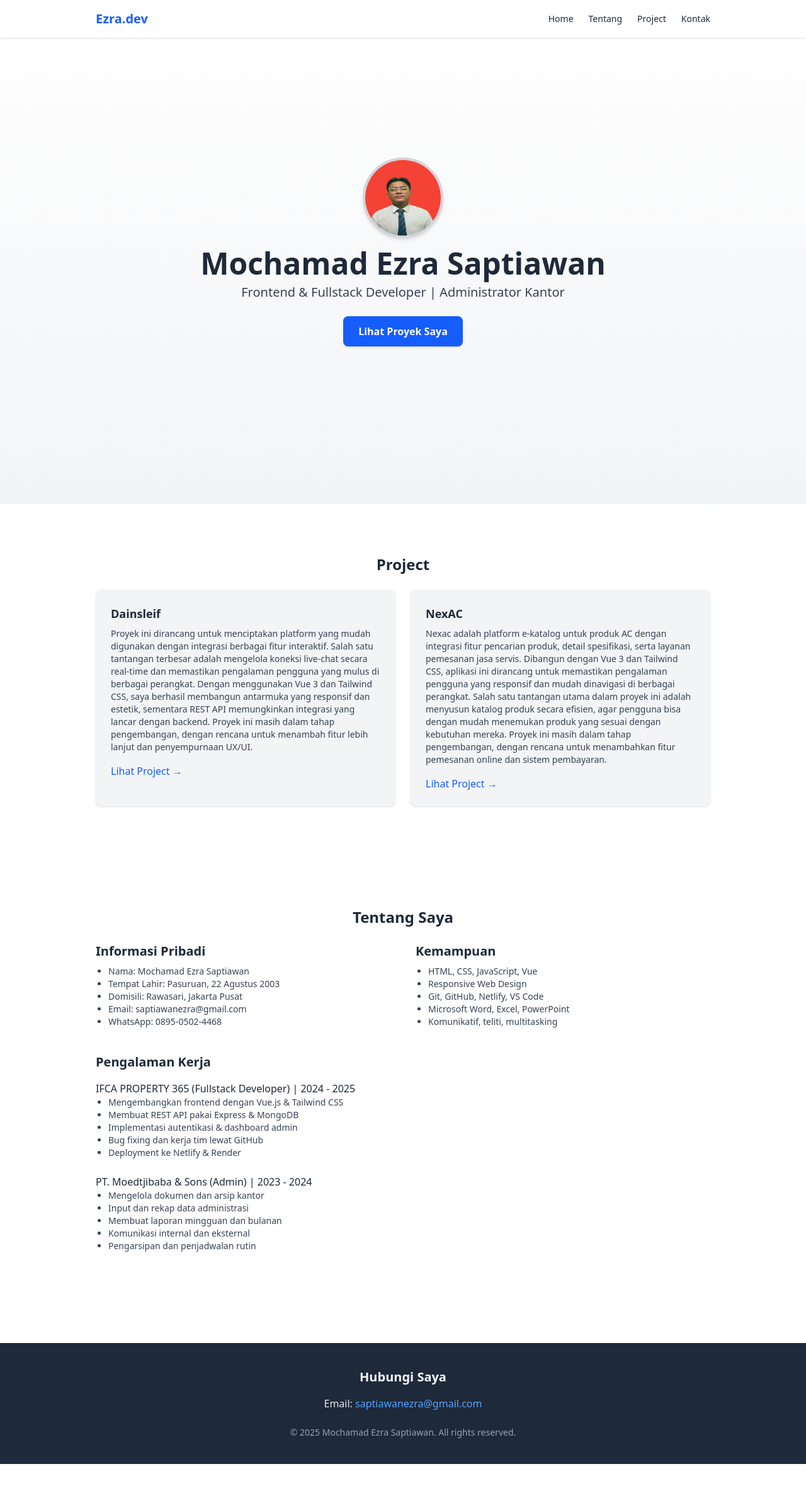
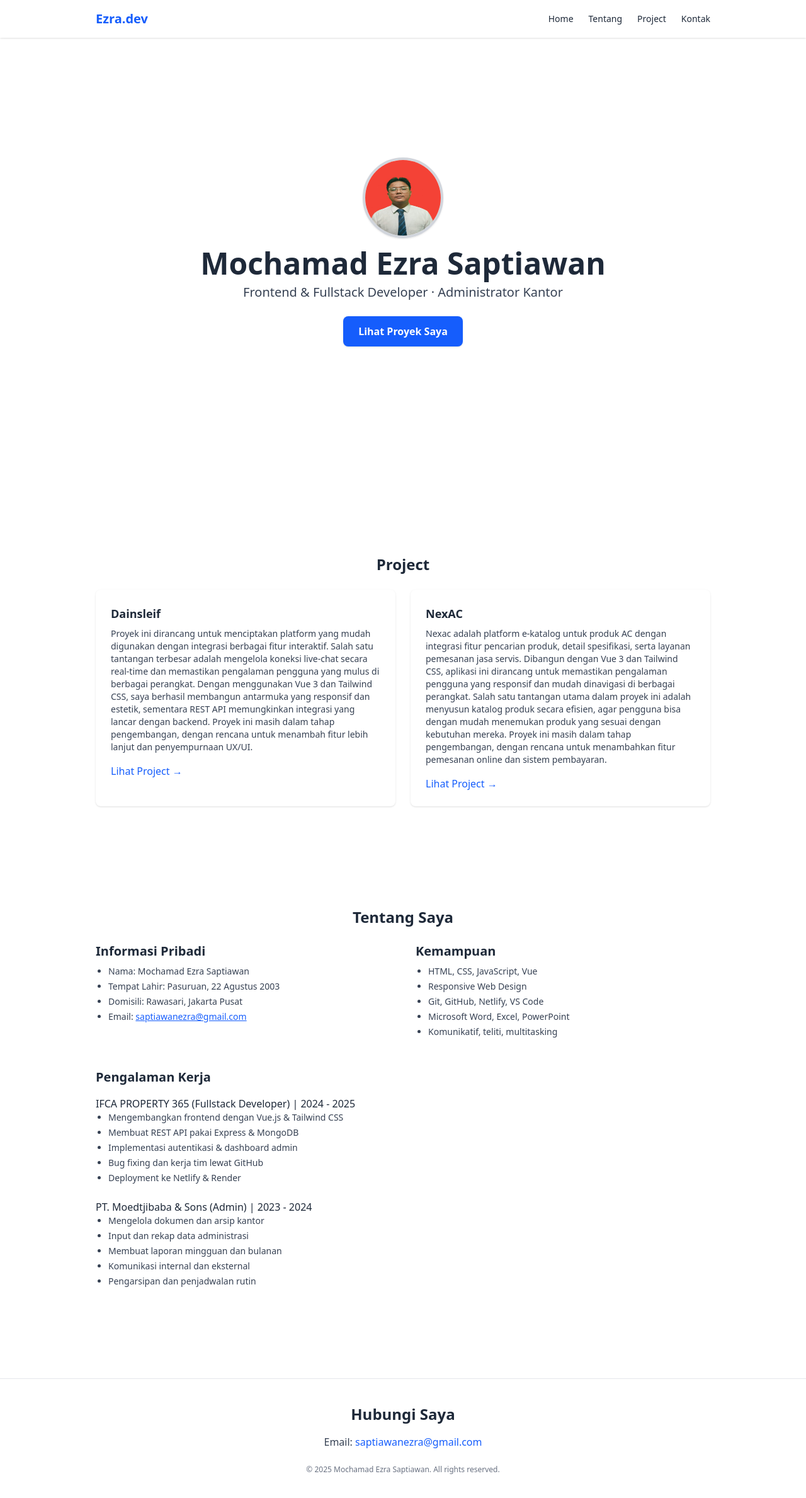
Before and after one commit to kingslayer902/portoflio, a Vue app: page / in a window 1280 px wide. Shown: the top 2378 px of the page at 63% size. Before the commit the page ends 2324 px from the top, so only its background shows below. Built offline with nearby package versions, Linux system fonts and the light colour scheme.

Commit message:
Update konten dan gaya komponen About, Footer, Hero, Navbar, dan Project Section

```diff
--- a/src/components/AboutSection.vue
+++ b/src/components/AboutSection.vue
@@ -3,19 +3,26 @@
     <h2 class="text-2xl font-bold mb-6 text-center">Tentang Saya</h2>
 
     <div class="grid md:grid-cols-2 gap-10">
+      <!-- Informasi Pribadi -->
       <div>
         <h3 class="text-xl font-semibold mb-2">Informasi Pribadi</h3>
-        <ul class="list-disc ml-5 text-sm text-gray-700">
+        <ul class="list-disc ml-5 text-sm text-gray-700 space-y-1">
           <li>Nama: Mochamad Ezra Saptiawan</li>
           <li>Tempat Lahir: Pasuruan, 22 Agustus 2003</li>
           <li>Domisili: Rawasari, Jakarta Pusat</li>
-          <li>Email: saptiawanezra@gmail.com</li>
-          <li>WhatsApp: 0895-0502-4468</li>
+          <li>
+            Email:
+            <a href="mailto:saptiawanezra@gmail.com" class="text-blue-600 underline">
+              saptiawanezra@gmail.com
+            </a>
+          </li>
         </ul>
       </div>
+
+      <!-- Kemampuan -->
       <div>
         <h3 class="text-xl font-semibold mb-2">Kemampuan</h3>
-        <ul class="list-disc ml-5 text-sm text-gray-700">
+        <ul class="list-disc ml-5 text-sm text-gray-700 space-y-1">
           <li>HTML, CSS, JavaScript, Vue</li>
           <li>Responsive Web Design</li>
           <li>Git, GitHub, Netlify, VS Code</li>
@@ -25,12 +32,13 @@
       </div>
     </div>
 
-    <div class="mt-10">
+    <!-- Pengalaman Kerja -->
+    <div class="mt-12">
       <h3 class="text-xl font-semibold mb-4">Pengalaman Kerja</h3>
 
       <div class="mb-6">
         <p class="font-medium">IFCA PROPERTY 365 (Fullstack Developer) | 2024 - 2025</p>
-        <ul class="list-disc ml-5 text-sm text-gray-700">
+        <ul class="list-disc ml-5 text-sm text-gray-700 space-y-1">
           <li>Mengembangkan frontend dengan Vue.js & Tailwind CSS</li>
           <li>Membuat REST API pakai Express & MongoDB</li>
           <li>Implementasi autentikasi & dashboard admin</li>
@@ -41,7 +49,7 @@
 
       <div>
         <p class="font-medium">PT. Moedtjibaba & Sons (Admin) | 2023 - 2024</p>
-        <ul class="list-disc ml-5 text-sm text-gray-700">
+        <ul class="list-disc ml-5 text-sm text-gray-700 space-y-1">
           <li>Mengelola dokumen dan arsip kantor</li>
           <li>Input dan rekap data administrasi</li>
           <li>Membuat laporan mingguan dan bulanan</li>
--- a/src/components/FooterSection.vue
+++ b/src/components/FooterSection.vue
@@ -1,19 +1,19 @@
 <template>
-  <footer class="bg-gray-800 text-white py-10 px-6 mt-16" id="footer">
+  <footer class="bg-white text-gray-700 py-10 px-6 mt-16 border-t border-gray-200" id="footer">
     <div class="max-w-4xl mx-auto text-center">
-      <h3 class="text-xl font-semibold mb-4 text-gray-100">Hubungi Saya</h3>
+      <h3 class="text-2xl font-semibold mb-4 text-gray-800">Hubungi Saya</h3>
 
-      <p class="mb-2 text-gray-200">
+      <p class="mb-2 text-sm sm:text-base">
         Email:
         <a
           href="mailto:saptiawanezra@gmail.com"
-          class="text-blue-400 hover:underline"
+          class="text-blue-600 hover:underline"
         >
           saptiawanezra@gmail.com
         </a>
       </p>
 
-      <p class="mt-6 text-sm text-gray-400">
+      <p class="mt-6 text-xs text-gray-500">
         &copy; 2025 Mochamad Ezra Saptiawan. All rights reserved.
       </p>
     </div>
--- a/src/components/HeroSection.vue
+++ b/src/components/HeroSection.vue
@@ -1,22 +1,22 @@
 <template>
   <section
     id="hero"
-    class="min-h-screen flex flex-col items-center justify-center text-center p-6 bg-gradient-to-b from-white to-gray-100"
+    class="min-h-screen flex flex-col items-center justify-center text-center p-6 bg-white"
   >
     <img
       src="/ezra.jpg"
       alt="Foto Ezra"
-      class="w-32 h-32 rounded-full border-4 border-gray-300 shadow-md mb-4 animate-fade-in"
+      class="w-32 h-32 rounded-full border-4 border-gray-300 shadow mb-4 animate-fade-in"
     />
     <h1 class="text-3xl md:text-5xl font-bold mb-2 text-gray-800 animate-slide-in">
       Mochamad Ezra Saptiawan
     </h1>
     <p class="text-lg md:text-xl text-gray-700 animate-fade-in delay-200">
-      Frontend & Fullstack Developer | Administrator Kantor
+      Frontend & Fullstack Developer · Administrator Kantor
     </p>
     <a
       href="#projects"
-      class="mt-6 inline-block px-6 py-3 bg-blue-600 text-white font-semibold rounded-lg shadow hover:bg-blue-700 transition-all animate-fade-in delay-300"
+      class="mt-6 inline-block px-6 py-3 bg-blue-600 text-white font-semibold rounded-lg shadow hover:bg-blue-700 hover:scale-105 transition-all duration-300 animate-fade-in delay-300"
     >
       Lihat Proyek Saya
     </a>
--- a/src/components/Navbar.vue
+++ b/src/components/Navbar.vue
@@ -1,5 +1,5 @@
 <template>
-  <header class="fixed top-0 left-0 w-full bg-white shadow z-50 transition-colors duration-300">
+  <header class="fixed top-0 left-0 w-full bg-white/90 backdrop-blur shadow z-50 transition duration-300">
     <nav class="max-w-5xl mx-auto px-6 py-4 flex justify-between items-center" aria-label="Navigasi utama">
       <h1 class="text-xl font-bold text-blue-600">Ezra.dev</h1>
 
@@ -17,22 +17,22 @@
         </svg>
       </button>
 
-      <!-- Menu Navigasi Desktop -->
+      <!-- Menu Desktop -->
       <ul class="hidden md:flex space-x-6 text-sm font-medium text-gray-800">
-        <li><a href="#hero" class="hover:text-blue-600 transition cursor-pointer">Home</a></li>
-        <li><a href="#about" class="hover:text-blue-600 transition cursor-pointer">Tentang</a></li>
-        <li><a href="#projects" class="hover:text-blue-600 transition cursor-pointer">Project</a></li>
-        <li><a href="#footer" class="hover:text-blue-600 transition cursor-pointer">Kontak</a></li>
+        <li><a href="#hero" class="hover:text-blue-600 transition">Home</a></li>
+        <li><a href="#about" class="hover:text-blue-600 transition">Tentang</a></li>
+        <li><a href="#projects" class="hover:text-blue-600 transition">Project</a></li>
+        <li><a href="#footer" class="hover:text-blue-600 transition">Kontak</a></li>
       </ul>
     </nav>
 
-    <!-- Menu Navigasi Mobile -->
+    <!-- Menu Mobile -->
     <transition name="fade">
-      <ul v-if="isOpen" class="md:hidden bg-white px-6 pb-4 space-y-4 text-sm font-medium text-gray-800">
-        <li><a href="#hero" class="block hover:text-blue-600 transition" @click="isOpen = false">Home</a></li>
-        <li><a href="#about" class="block hover:text-blue-600 transition" @click="isOpen = false">Tentang</a></li>
-        <li><a href="#projects" class="block hover:text-blue-600 transition" @click="isOpen = false">Project</a></li>
-        <li><a href="#footer" class="block hover:text-blue-600 transition" @click="isOpen = false">Kontak</a></li>
+      <ul v-if="isOpen" class="md:hidden bg-white px-6 pb-4 space-y-4 text-sm font-medium text-gray-800 border-t border-gray-200">
+        <li><a href="#hero" class="block hover:text-blue-600" @click="isOpen = false">Home</a></li>
+        <li><a href="#about" class="block hover:text-blue-600" @click="isOpen = false">Tentang</a></li>
+        <li><a href="#projects" class="block hover:text-blue-600" @click="isOpen = false">Project</a></li>
+        <li><a href="#footer" class="block hover:text-blue-600" @click="isOpen = false">Kontak</a></li>
       </ul>
     </transition>
   </header>
@@ -50,10 +50,6 @@ export default {
 </script>
 
 <style scoped>
-html {
-  scroll-behavior: smooth;
-}
-
 .fade-enter-active,
 .fade-leave-active {
   transition: opacity 0.2s ease;
--- a/src/components/ProjectSection.vue
+++ b/src/components/ProjectSection.vue
@@ -3,13 +3,13 @@
     <h2 class="text-2xl font-bold mb-6 text-center text-gray-800">Project</h2>
 
     <div class="grid md:grid-cols-2 gap-6">
-      <!-- Proyek terbaru -->
+      <!-- Proyek 1 -->
       <div
-        class="bg-gray-100 p-6 rounded-lg shadow hover:shadow-lg transition"
+        class="bg-white p-6 rounded-lg shadow transition-transform duration-300 hover:shadow-lg hover:-translate-y-1"
       >
         <h3 class="font-semibold text-lg mb-2 text-gray-800">Dainsleif</h3>
         <p class="text-sm text-gray-700 mb-4">
-         Proyek ini dirancang untuk menciptakan platform yang mudah digunakan dengan integrasi berbagai fitur interaktif. Salah satu tantangan terbesar adalah mengelola koneksi live-chat secara real-time dan memastikan pengalaman pengguna yang mulus di berbagai perangkat. Dengan menggunakan Vue 3 dan Tailwind CSS, saya berhasil membangun antarmuka yang responsif dan estetik, sementara REST API memungkinkan integrasi yang lancar dengan backend. Proyek ini masih dalam tahap pengembangan, dengan rencana untuk menambah fitur lebih lanjut dan penyempurnaan UX/UI.
+          Proyek ini dirancang untuk menciptakan platform yang mudah digunakan dengan integrasi berbagai fitur interaktif. Salah satu tantangan terbesar adalah mengelola koneksi live-chat secara real-time dan memastikan pengalaman pengguna yang mulus di berbagai perangkat. Dengan menggunakan Vue 3 dan Tailwind CSS, saya berhasil membangun antarmuka yang responsif dan estetik, sementara REST API memungkinkan integrasi yang lancar dengan backend. Proyek ini masih dalam tahap pengembangan, dengan rencana untuk menambah fitur lebih lanjut dan penyempurnaan UX/UI.
         </p>
         <a
           href="https://relaxed-axolotl-9932ff.netlify.app/"
@@ -20,10 +20,9 @@
         </a>
       </div>
 
-      <!-- Contoh slot project lain (tinggal buka komentar & ganti konten) -->
-
+      <!-- Proyek 2 -->
       <div
-        class="bg-gray-100 p-6 rounded-lg shadow hover:shadow-lg transition"
+        class="bg-white p-6 rounded-lg shadow transition-transform duration-300 hover:shadow-lg hover:-translate-y-1"
       >
         <h3 class="font-semibold text-lg mb-2 text-gray-800">NexAC</h3>
         <p class="text-sm text-gray-700 mb-4">
@@ -37,11 +36,12 @@
           Lihat Project →
         </a>
       </div>
-
     </div>
   </section>
 </template>
 
 <script>
-export default { name: 'ProjectSection' }
+export default {
+  name: 'ProjectSection',
+}
 </script>
```
